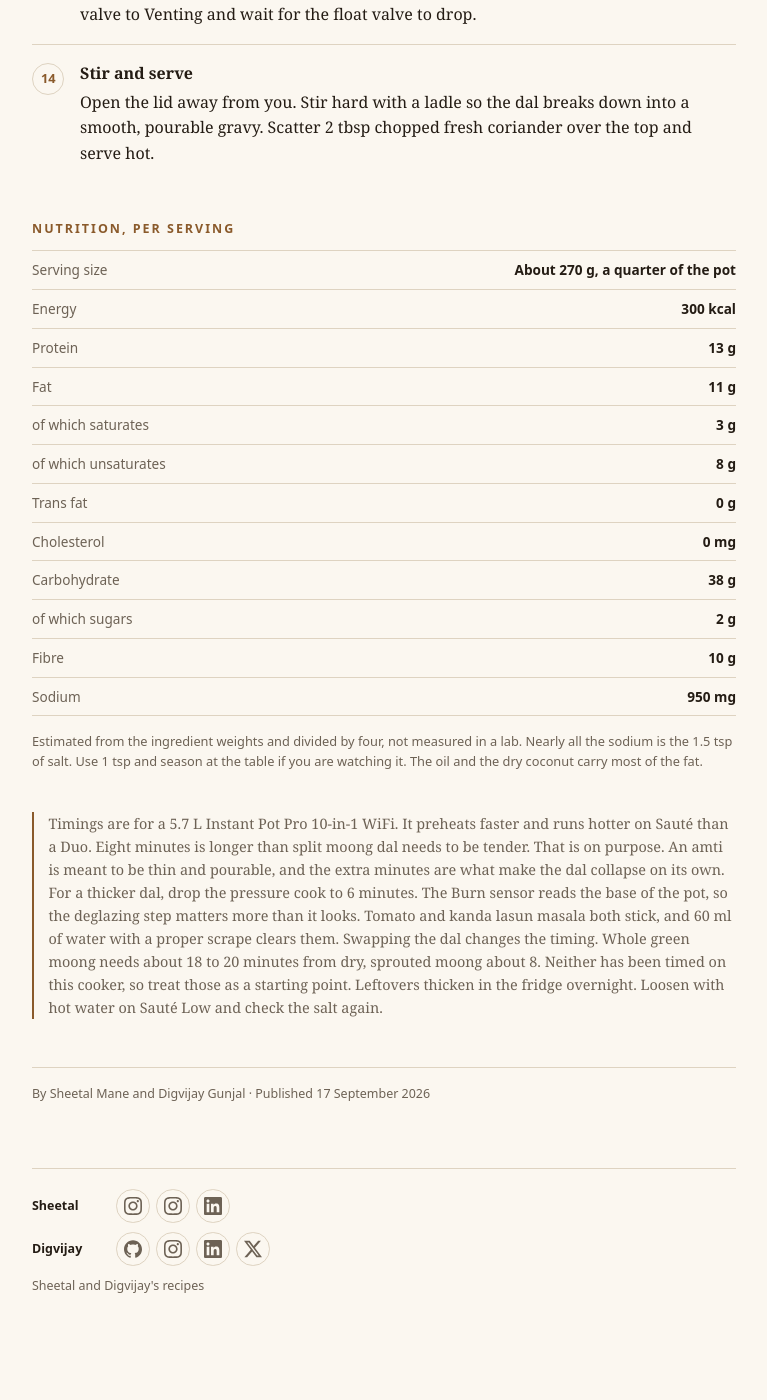
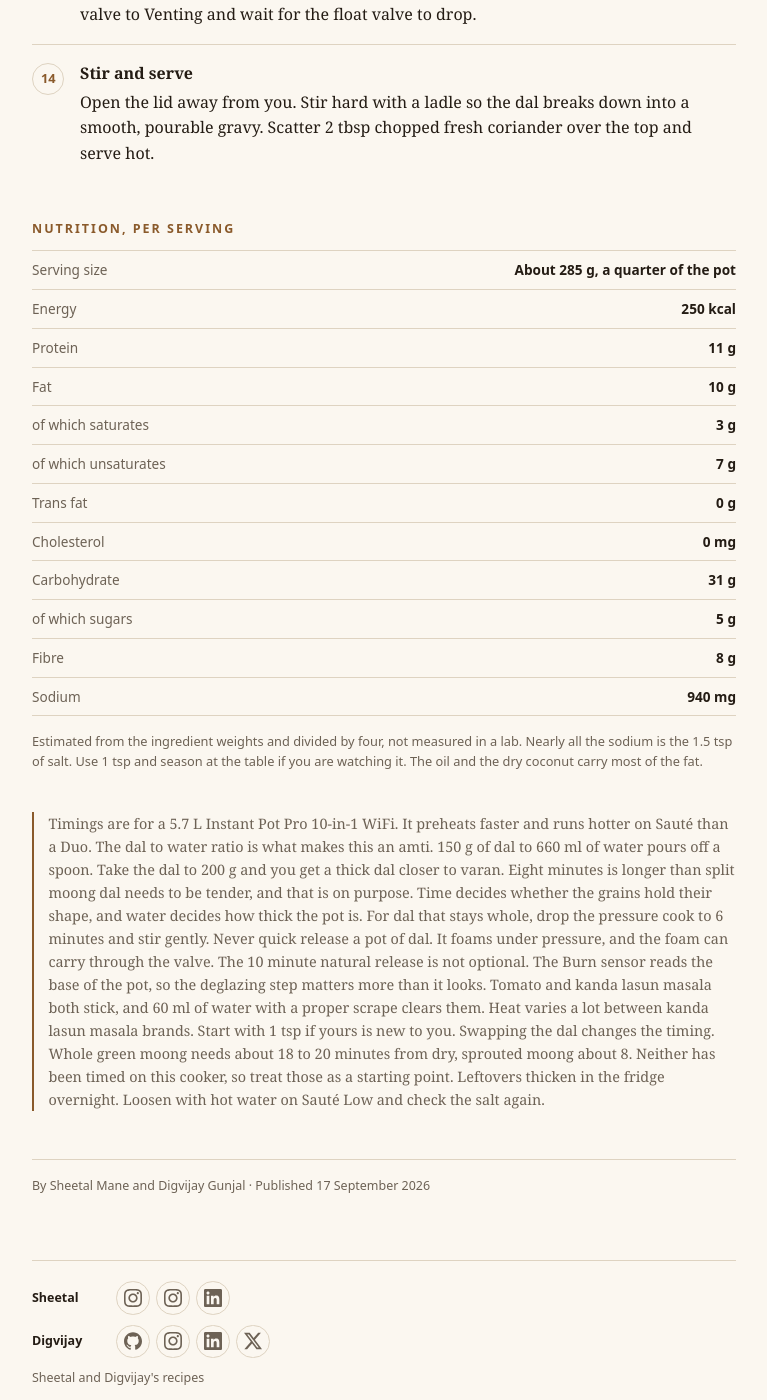
Before and after one commit to digvijaygunjal/digvijaygunjal.github.io, a Jekyll site: the page built from _recipes/moong-dal-amti.md, in a window 1280 px wide and 1400 px high, scrolled down 4496 px. Shown: the whole window, without its empty margins (256-1023 px from the left). Built offline with Jekyll 4.4.1, drawn with Linux system fonts in a browser that asks for light colours; before the commit the page ends 5856 px from its top, so only the background shows below that; some of the changed text lies outside the part shown.

Commit message:
Correct the dal to water ratio, the nutrition and two claims in the notes
Validating the quantities against the dish turned up three things.

The dal was wrong for an amti. 200 g of dal to 660 ml of water is 1:3.3 by
weight, which leaves dry dal at 16.8% of the pot. A pourable amti sits nearer
12 to 15%; 17% and above is a thick dal or varan. 150 g brings it to 13.1% at
the same 660 ml, so the water stays as written and the dish matches its own
description.

The nutrition figures followed the dal down, and two of them were wrong
independently of it. Sugar was 2 g per serving when moong dal alone carries
about 6.6 g per 100 g, and the serving weight did not match the weight of the
pot. Recomputed from the ingredient weights: 250 kcal, 11 g protein, 10 g fat
(3 saturated, 7 unsaturated), 31 g carbohydrate, 5 g sugar, 8 g fibre, 940 mg
sodium, in a 285 g serving. Saturated plus unsaturated now sums to the fat
figure, as it does on the other recipes.

The notes claimed a shorter pressure cook gives a thicker dal, which is
backwards: intact grains sit in thinner liquid, and it is the collapsed dal
that thickens the pot. Time decides whether the grains hold their shape and
water decides how thick it is, so the note now says that.

Also added the foaming warning. Dal froths under pressure and the foam can
carry through the valve, which makes the natural release a safety step rather
than only a texture one. Nothing said so before.

Checked and left alone: 660 ml is well over the 360 ml this pot needs to seal;
the full pot is 1.1 L, about a fifth of a 5.7 L cooker and well under the half
that legumes are limited to; salt is 0.79% of the pot; prep plus cook still
equals total; and every ingredient line appears in a step at the same quantity,
the water excepted, which is deliberately split 60 ml and 600 ml and sums.

bundle exec rake test:sources test:import_contract: 313 runs, 627 assertions,
0 failures, 0 errors, 5 skips; 271 runs, 483 assertions, 0 failures, 0 errors.
Browser set against the container's pre-installed Chromium, since `playwright
install` cannot reach its CDN here: 34 passed.

Co-Authored-By: Claude Opus 5 <noreply@anthropic.com>
Claude-Session: https://claude.ai/code/session_01Sdbqgzce2EA7sXsq2rUSQE

```diff
--- a/_recipes/moong-dal-amti.md
+++ b/_recipes/moong-dal-amti.md
@@ -136,7 +136,7 @@ ingredients:
       - 1/2 tsp turmeric powder
   - name: Dal
     items:
-      - 200 g split yellow moong dal, washed and drained
+      - 150 g split yellow moong dal, washed and drained
       - 660 ml water, divided
   - name: To finish
     items:
@@ -234,7 +234,7 @@ steps:
     duration: 1 min
     continues: true
     text: >-
-      add 200 g split yellow moong dal, washed and drained. Pour in the
+      add 150 g split yellow moong dal, washed and drained. Pour in the
       remaining 600 ml water and stir well. Press Cancel to turn off Sauté.
 
   - name: Pressure cook
@@ -263,18 +263,18 @@ steps:
 # measured in a lab. Keys map one-to-one onto schema.org NutritionInformation;
 # `note` is the only key here that is not a schema property.
 nutrition:
-  serving_size: About 270 g, a quarter of the pot
-  calories: 300 kcal
-  protein_content: 13 g
-  fat_content: 11 g
+  serving_size: About 285 g, a quarter of the pot
+  calories: 250 kcal
+  protein_content: 11 g
+  fat_content: 10 g
   saturated_fat_content: 3 g
-  unsaturated_fat_content: 8 g
+  unsaturated_fat_content: 7 g
   trans_fat_content: 0 g
   cholesterol_content: 0 mg
-  carbohydrate_content: 38 g
-  sugar_content: 2 g
-  fiber_content: 10 g
-  sodium_content: 950 mg
+  carbohydrate_content: 31 g
+  sugar_content: 5 g
+  fiber_content: 8 g
+  sodium_content: 940 mg
   note: >-
     Estimated from the ingredient weights and divided by four, not measured in
     a lab. Nearly all the sodium is the 1.5 tsp of salt. Use 1 tsp and season
@@ -283,15 +283,20 @@ nutrition:
 
 notes: >-
   Timings are for a 5.7 L Instant Pot Pro 10-in-1 WiFi. It preheats faster and
-  runs hotter on Sauté than a Duo. Eight minutes is longer than split moong
-  dal needs to be tender. That is on purpose. An amti is meant to be thin and
-  pourable, and the extra minutes are what make the dal collapse on its own.
-  For a thicker dal, drop the pressure cook to 6 minutes. The Burn sensor
-  reads the base of the pot, so the deglazing step matters more than it looks.
-  Tomato and kanda lasun masala both stick, and 60 ml of water with a proper
-  scrape clears them. Swapping the dal changes the timing. Whole green moong
-  needs about 18 to 20 minutes from dry, sprouted moong about 8. Neither has
-  been timed on this cooker, so treat those as a starting point. Leftovers
-  thicken in the fridge overnight. Loosen with hot water on Sauté Low and
-  check the salt again.
+  runs hotter on Sauté than a Duo. The dal to water ratio is what makes this an
+  amti. 150 g of dal to 660 ml of water pours off a spoon. Take the dal to
+  200 g and you get a thick dal closer to varan. Eight minutes is longer than
+  split moong dal needs to be tender, and that is on purpose. Time decides
+  whether the grains hold their shape, and water decides how thick the pot is.
+  For dal that stays whole, drop the pressure cook to 6 minutes and stir
+  gently. Never quick release a pot of dal. It foams under pressure, and the
+  foam can carry through the valve. The 10 minute natural release is not
+  optional. The Burn sensor reads the base of the pot, so the deglazing step
+  matters more than it looks. Tomato and kanda lasun masala both stick, and
+  60 ml of water with a proper scrape clears them. Heat varies a lot between
+  kanda lasun masala brands. Start with 1 tsp if yours is new to you. Swapping
+  the dal changes the timing. Whole green moong needs about 18 to 20 minutes
+  from dry, sprouted moong about 8. Neither has been timed on this cooker, so
+  treat those as a starting point. Leftovers thicken in the fridge overnight.
+  Loosen with hot water on Sauté Low and check the salt again.
 ---
```
